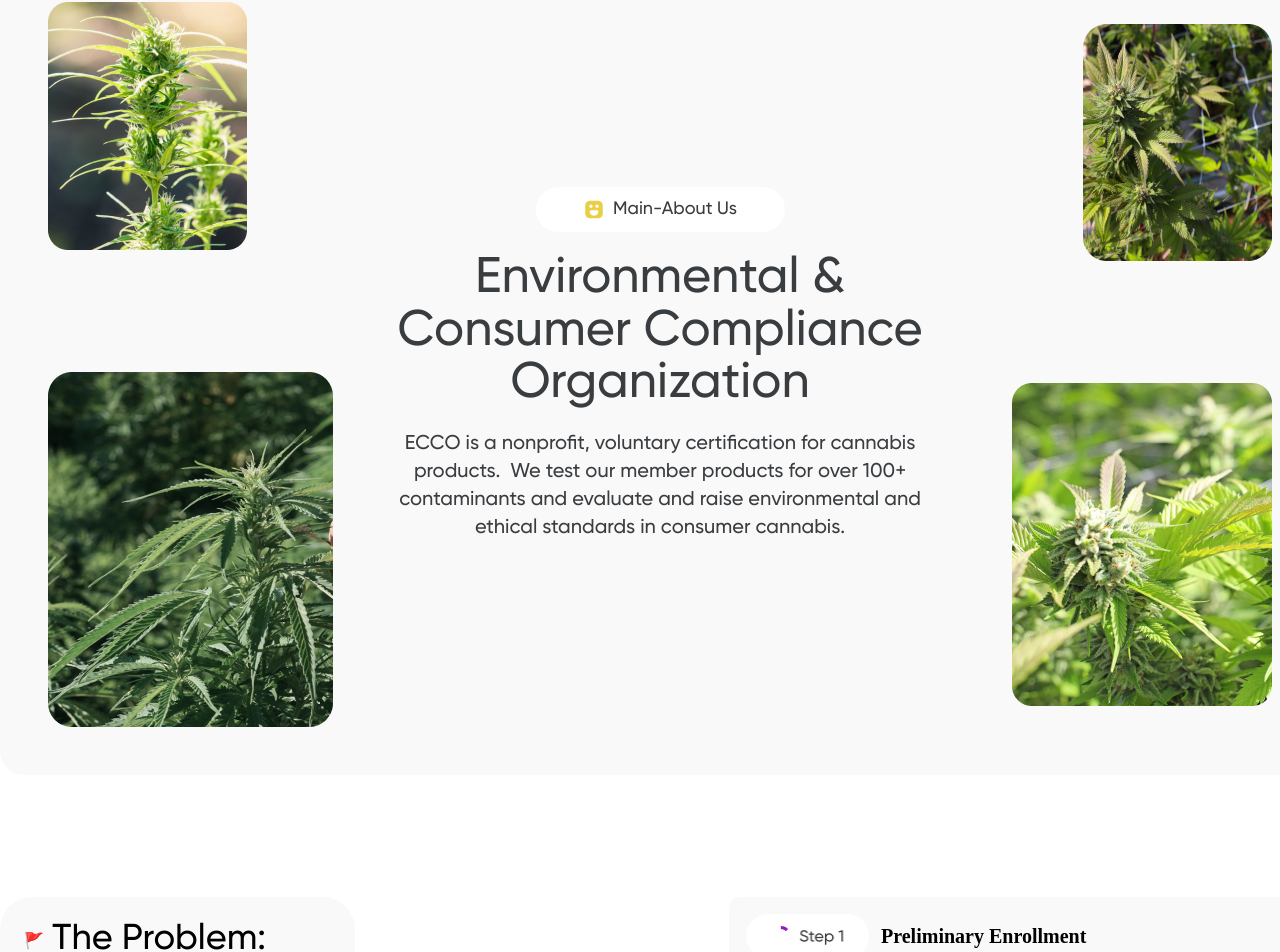
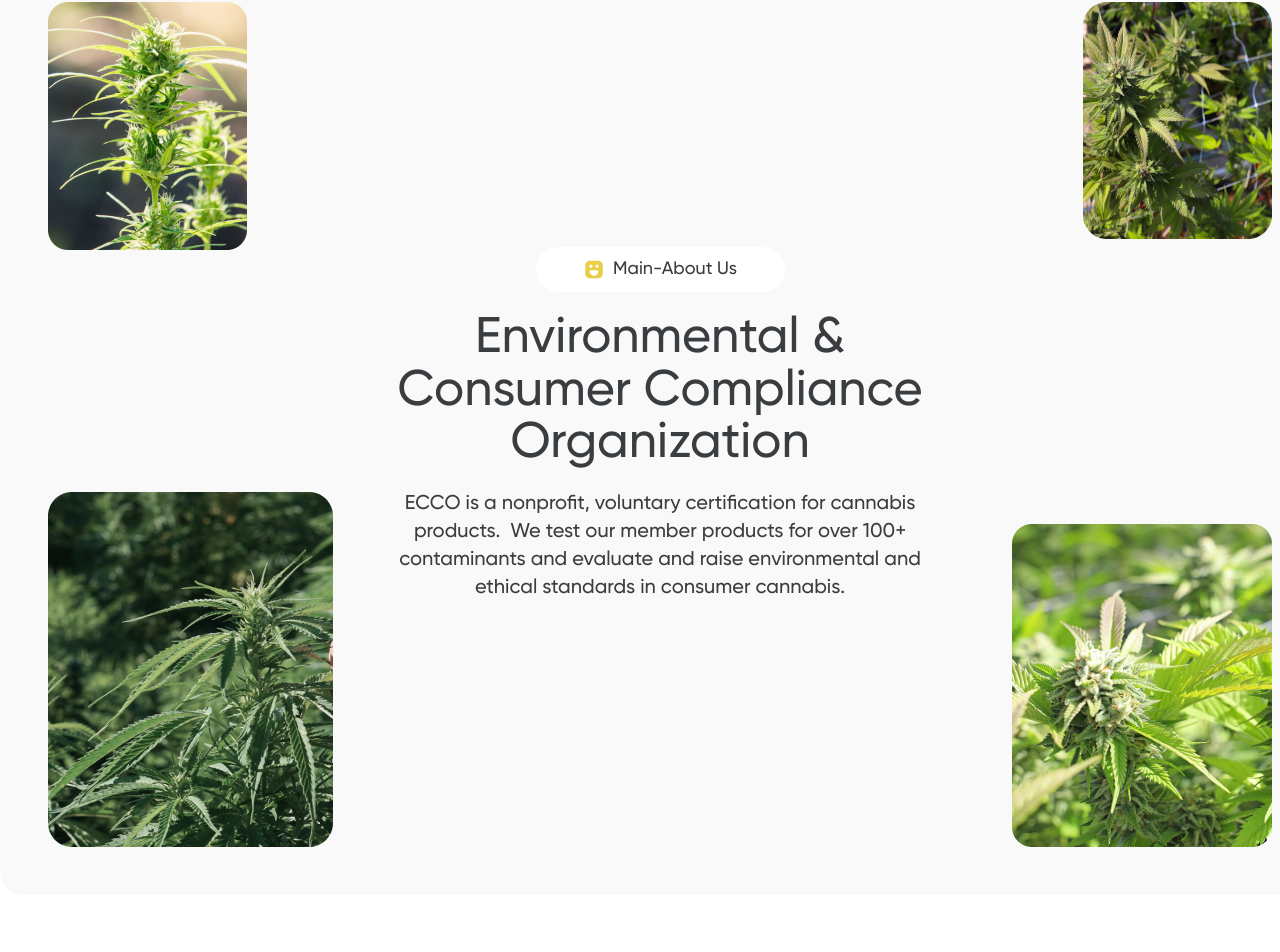
Before and after one commit to Paylak2222/ECCO, a React (Create React App) app: page / in a window 1280 px wide. Shown: the part 1231-2183 px from the top of the page. Built offline with nearby package versions, Linux system fonts and the light colour scheme.

Commit message:
make same change(add icons of like and flag)

```diff
--- a/src/components/aboutSection/aboutSection.module.css
+++ b/src/components/aboutSection/aboutSection.module.css
@@ -4,11 +4,14 @@
     border-radius: 24px;
     padding: 48px;
     justify-content: space-between;
-    align-items: center;
+    align-items: stretch;
 }
 .about_div{
-    width: 285px;
-    height: 100%;
+  width: 285px;
+  display: flex;
+  flex-direction: column;
+  gap: 120px;
+  justify-content: space-between
 }
 .picture{
     display: flex;
@@ -20,11 +23,13 @@
     justify-content: flex-end;
 }
 .sec_about{
-    width: 562px;
-    display: flex;
-    flex-direction: column;
-    align-items: center;
-    gap: 20px;
+  flex:1;
+  display: flex;
+  flex-direction: column;
+  align-items: center;
+  gap: 20px;
+  justify-content: center;
+  padding: 0 45px;
    & h3{
      margin: 0;
      font-family: Gilroy;
--- a/src/components/section_one/section_one.jsx
+++ b/src/components/section_one/section_one.jsx
@@ -1,14 +1,15 @@
 import React from 'react';
 import styles from './section_one.module.css';
 import Steps from './steps/steps';
-
+import redFlag from '../../assets/images/red-flag.svg';
+import Like from '../../assets/images/like.svg';
 const SectionOne = () => {
     return (
     <div className='container'>
         <div className={styles.sections}>
                 <div className={styles.sectionsContainer}>
                     <div className={styles.sectionOne}>
-                            <div className={styles.icon}>🚩
+                            <div className={styles.icon}><img src={redFlag} />
                                 <h2 className={styles.title}>The Problem:</h2>
                             </div>
                                 <p className={styles.descriptionOne}>
@@ -16,7 +17,7 @@
                                 </p>
                     </div>
                     <div className={styles.sectionTwo}>
-                        <div className={styles.icon}>👍
+                        <div className={styles.icon}><img src={Like} />
                             <h2 className={styles.title}>A Solution:</h2>
                         </div>
                             <p className={styles.descriptionTwo}>
--- a/src/components/section_one/section_one.module.css
+++ b/src/components/section_one/section_one.module.css
@@ -25,14 +25,15 @@
   }
 
   .icon {
-    width: 307px;
-    height: 62px;
     padding: 12px 24px 12px 24px;
     gap: 8px;
     border-radius: 32px;
     background: #F9F9F9;
     display: flex;
     align-items: center;
+    & h2 {
+      margin:0
+    }
   }
 
   .title {
```
Also changed, not shown: src/assets/images/like.svg (added), src/assets/images/red-flag.svg (added).
